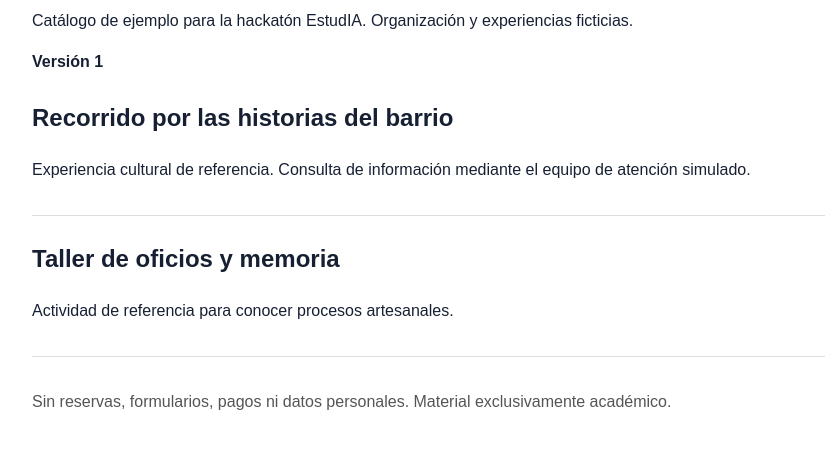
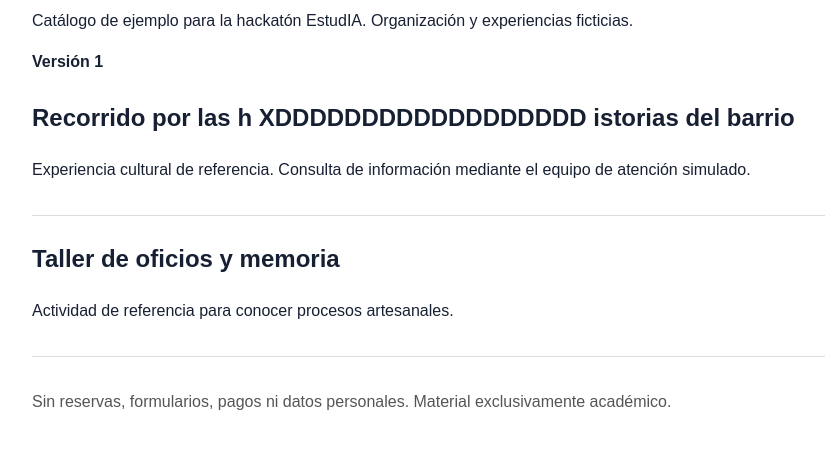
Before and after one commit to Sativa-Nova/pruebaxdd, a plain HTML site: page index.html in a window 1280 px wide. Shown: the part 105-554 px from the top of the page, without its empty margins (178-1003 px from the left). Drawn offline with Linux system fonts and the light colour scheme.

Commit message:
Update index.html

```diff
--- a/index.html
+++ b/index.html
@@ -1 +1 @@
-<!doctype html><html lang="es"><head><meta charset="utf-8"><meta name="viewport" content="width=device-width, initial-scale=1"><title>Ruta Local - Catálogo holaaaaaaaa xddd ficticio</title><link rel="stylesheet" href="styles.css"></head><body><h1>Ruta Local</h1><p>Catálogo de ejemplo para la hackatón EstudIA. Organización y experiencias ficticias.</p><p><strong>Versión 1</strong></p><article><h2>Recorrido por las historias del barrio</h2><p>Experiencia cultural de referencia. Consulta de información mediante el equipo de atención simulado.</p></article><article><h2>Taller de oficios y memoria</h2><p>Actividad de referencia para conocer procesos artesanales.</p></article><footer>Sin reservas, formularios, pagos ni datos personales. Material exclusivamente académico.</footer></body></html>
+<!doctype html><html lang="es"><head><meta charset="utf-8"><meta name="viewport" content="width=device-width, initial-scale=1"><title>Ruta Local - Catálogo holaaaaaaaa xddd ficticio</title><link rel="stylesheet" href="styles.css"></head><body><h1>Ruta Local</h1><p>Catálogo de ejemplo para la hackatón EstudIA. Organización y experiencias ficticias.</p><p><strong>Versión 1</strong></p><article><h2>Recorrido por las h XDDDDDDDDDDDDDDDDDD istorias del barrio</h2><p>Experiencia cultural de referencia. Consulta de información mediante el equipo de atención simulado.</p></article><article><h2>Taller de oficios y memoria</h2><p>Actividad de referencia para conocer procesos artesanales.</p></article><footer>Sin reservas, formularios, pagos ni datos personales. Material exclusivamente académico.</footer></body></html>
```
